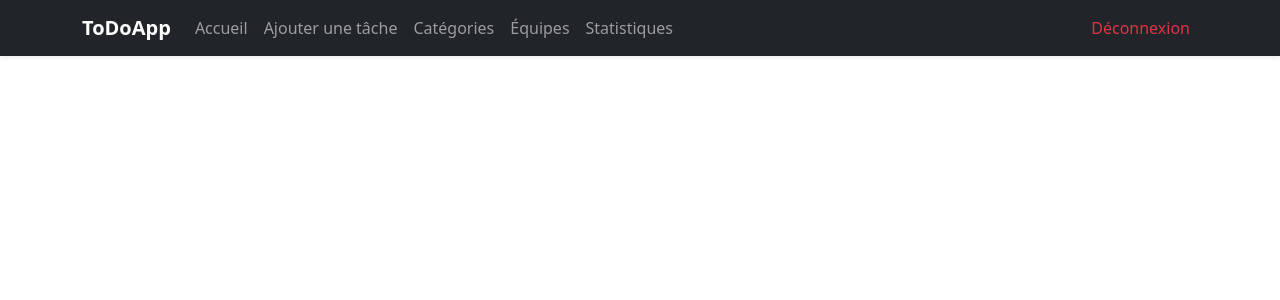
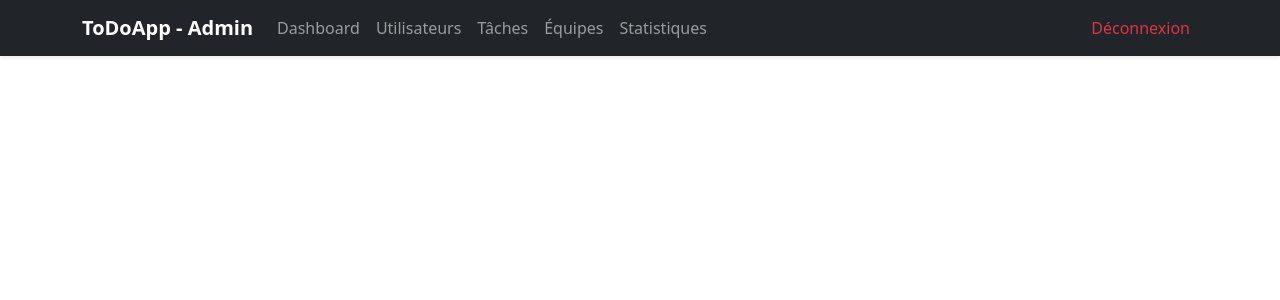
Before and after one commit to YEHIA060606/Projet_techno, a PHP site: page /includes/navbar.php in a window 1280 px wide. Shown: the top 300 px of the page. Run offline with PHP 8.4, Linux system fonts and the light colour scheme; the visitor is signed in with stand-in values (Sample User, id 1).

Commit message:
8eme commit

```diff
--- a/dashboard.php
+++ b/dashboard.php
@@ -73,14 +73,10 @@ $todos = $stmt->fetchAll();
                                     <button type="submit" class="btn btn-outline-success btn-sm">✔ Terminer</button>
                                 </form>
                             <?php endif; ?>
-<<<<<<< HEAD
                             <form action="delete_task.php" method="POST">
                                 <input type="hidden" name="task_id" value="<?= $todo['id'] ?>">
                                 <button type="submit" class="btn btn-outline-danger btn-sm">🗑 Supprimer</button>
                             </form>
-=======
-                            <a href="delete.php?id=<?= $todo['id'] ?>" class="btn btn-outline-danger btn-sm">🗑 Supprimer</a>
->>>>>>> 55f03f00dca2de2a0e19be5094e22591c9f4ae2e
                         </div>
                     </div>
                 </div>
--- a/includes/navbar.php
+++ b/includes/navbar.php
@@ -4,23 +4,47 @@ if (session_status() === PHP_SESSION_NONE) {
 }
 ?>
 <link href="https://cdn.jsdelivr.net/npm/bootstrap@5.3.0/dist/css/bootstrap.min.css" rel="stylesheet">
+
 <nav class="navbar navbar-expand-lg navbar-dark bg-dark shadow-sm">
   <div class="container">
-    <a class="navbar-brand fw-bold" href="dashboard.php">ToDoApp</a>
+    <!-- Logo avec redirection selon le rôle -->
+    <a class="navbar-brand fw-bold"
+       href="<?= isset($_SESSION['role']) && $_SESSION['role'] === 'admin' ? 'admin_panel.php' : 'index.php' ?>">
+        ToDoApp<?= isset($_SESSION['role']) && $_SESSION['role'] === 'admin' ? ' - Admin' : '' ?>
+    </a>
+
     <button class="navbar-toggler" type="button" data-bs-toggle="collapse" data-bs-target="#navbarNav">
       <span class="navbar-toggler-icon"></span>
     </button>
+
     <div class="collapse navbar-collapse" id="navbarNav">
       <ul class="navbar-nav me-auto mb-2 mb-lg-0">
-        <li class="nav-item"><a class="nav-link" href="dashboard.php">Accueil</a></li>
-        <li class="nav-item"><a class="nav-link" href="add_task.php">Ajouter une tâche</a></li>
-        <li class="nav-item"><a class="nav-link" href="categories.php">Catégories</a></li>
-        <li class="nav-item"><a class="nav-link" href="teams.php">Équipes</a></li>
-        <li class="nav-item"><a class="nav-link" href="stats.php">Statistiques</a></li>
+        <?php if (isset($_SESSION['role']) && $_SESSION['role'] === 'admin'): ?>
+          <!-- Liens Admin -->
+          <li class="nav-item"><a class="nav-link" href="/Projet_techno/admin_panel.php">Dashboard</a></li>
+          <li class="nav-item"><a class="nav-link" href="/Projet_techno/admin/admin_users.php">Utilisateurs</a></li>
+          <li class="nav-item"><a class="nav-link" href="/Projet_techno/admin/admin_tasks.php">Tâches</a></li>
+          <li class="nav-item"><a class="nav-link" href="/Projet_techno/admin/admin_teams.php">Équipes</a></li>
+          <li class="nav-item"><a class="nav-link" href="/Projet_techno/stats.php">Statistiques</a></li>
+        <?php elseif (isset($_SESSION['role'])): ?>
+          <!-- Liens Utilisateur -->
+          <li class="nav-item"><a class="nav-link" href="/Projet_techno/dashboard.php">Accueil</a></li>
+          <li class="nav-item"><a class="nav-link" href="/Projet_techno/add_task.php">Ajouter une tâche</a></li>
+          <li class="nav-item"><a class="nav-link" href="/Projet_techno/categories.php">Catégories</a></li>
+          <li class="nav-item"><a class="nav-link" href="/Projet_techno/teams.php">Équipes</a></li>
+          <li class="nav-item"><a class="nav-link" href="/Projet_techno/stats.php">Statistiques</a></li>
+        <?php endif; ?>
       </ul>
-      <ul class="navbar-nav">
-        <li class="nav-item"><a class="nav-link text-danger" href="logout.php">Déconnexion</a></li>
-      </ul>
+
+      <!-- Bouton de déconnexion -->
+<ul class="navbar-nav ms-auto">
+  <li class="nav-item">
+    <a class="nav-link text-danger"
+       href="<?= (isset($_SESSION['role']) && $_SESSION['role'] === 'admin') ? '/Projet_techno/logout.php' : '/Projet_techno/logout.php' ?>">
+      Déconnexion
+    </a>
+  </li>
+</ul>
     </div>
   </div>
 </nav>
```
